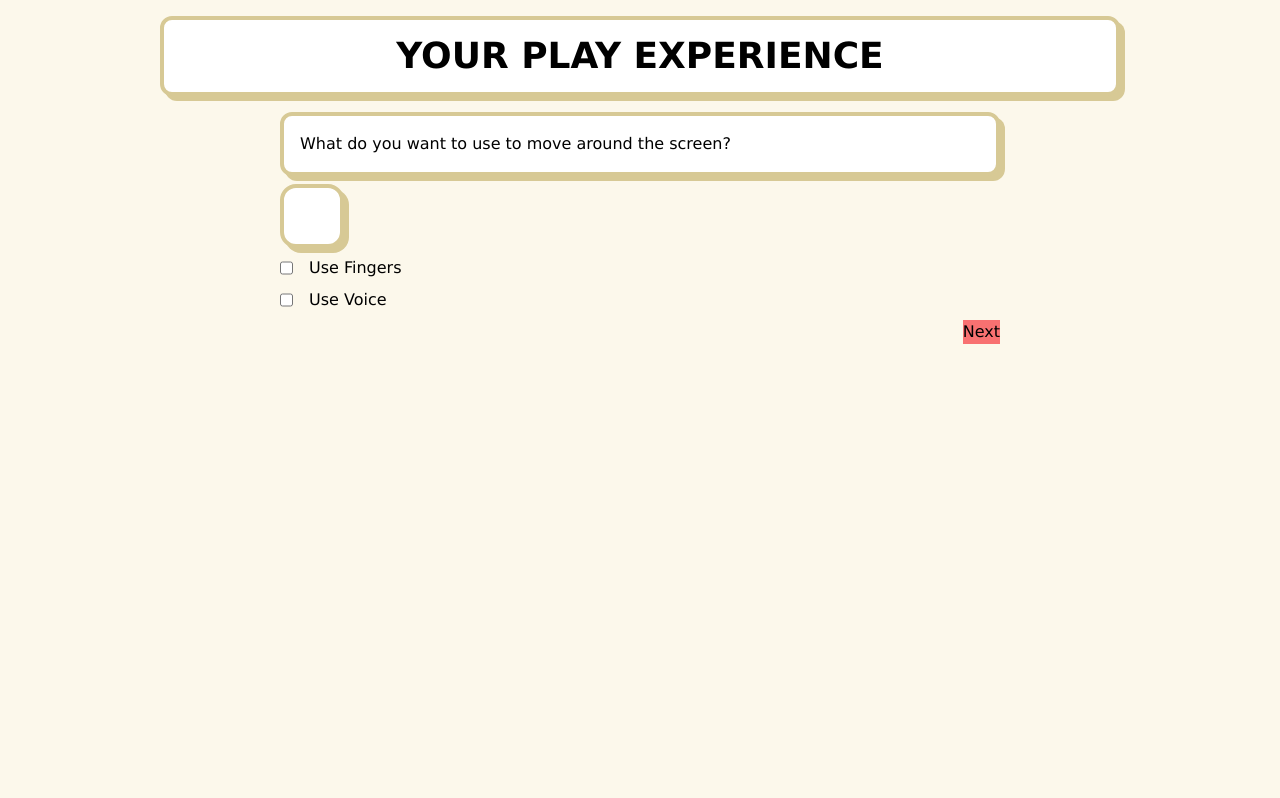
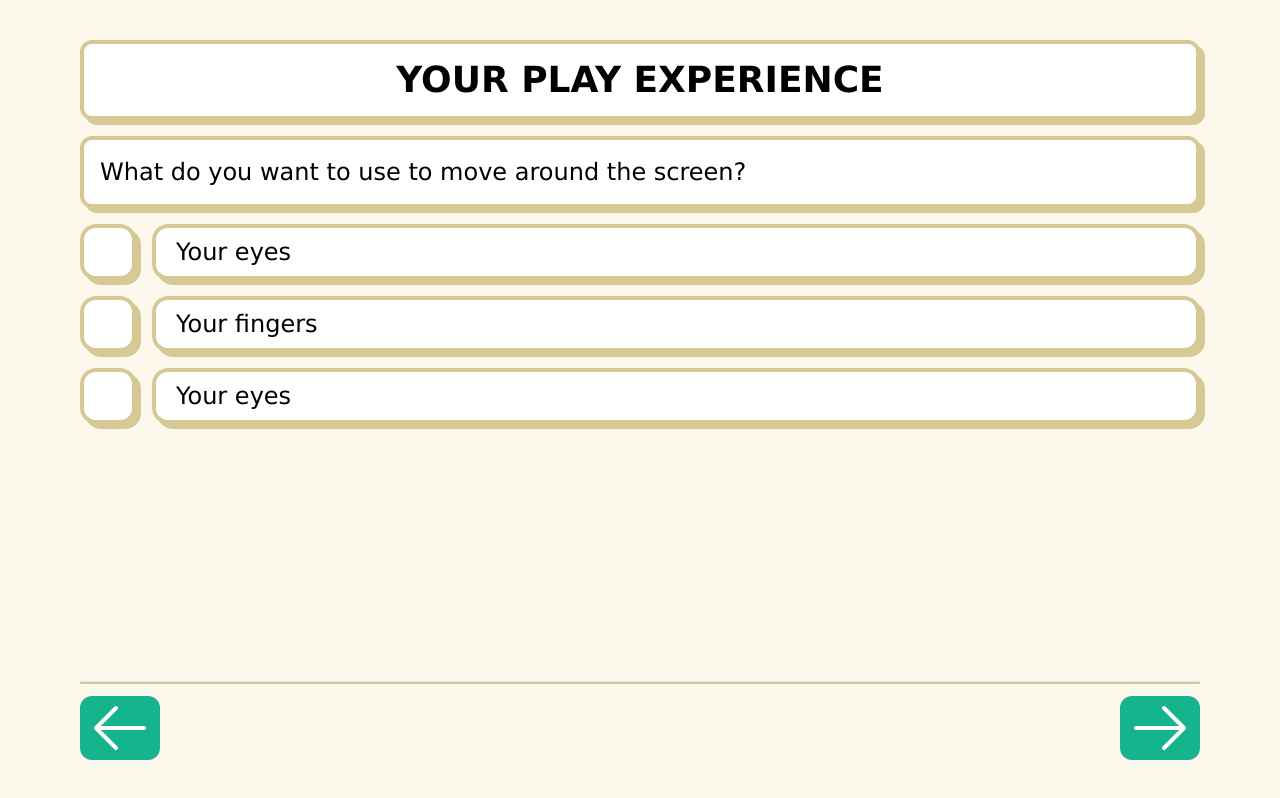
Before and after one commit to nkdem/ms-group-5-hackathon, a React (Vite) app in the folder frontend/: page / in a window 1280 px wide. Both pictures are taken after a click on the button "NAME TBD". Built offline with nearby package versions, Linux system fonts and the light colour scheme.

Commit message:
Refine ui for settings

```diff
--- a/frontend/src/App.tsx
+++ b/frontend/src/App.tsx
@@ -48,5 +48,5 @@ function AppContent() {
         return <p>Null!!!</p>;
     }
   }, [currentPage]);
-  return <div className="pt-4">{component}</div>;
+  return <>{component}</>;
 }
--- /dev/null
+++ b/frontend/src/Button.tsx
@@ -0,0 +1,5 @@
+import { twMerge } from "tailwind-merge";
+
+export default function Button({ children, onClick, className }: { children: React.ReactNode, onClick: () => void, className?: string }) {
+  return <button onClick={onClick} className={twMerge("bg-secondary-500 rounded-xl", className)}>{children}</button>;
+}
--- a/frontend/src/Page.tsx
+++ b/frontend/src/Page.tsx
@@ -1,5 +1,5 @@
 import { motion } from "framer-motion";
-import { useEffect, useRef, useState } from "react";
+import { useRef } from "react";
 import { useBook } from "./context/BookContext";
 
 export default function Page({
@@ -57,6 +57,7 @@ export default function Page({
             translateX: "-100%",
             rotateY: 0,
             transformOrigin: "right",
+            backfaceVisibility: "hidden",
           },
         }}
       >
@@ -79,6 +80,7 @@ export default function Page({
             transformPerspective: "1800px",
             rotateY: 0,
             transformOrigin: "left",
+            backfaceVisibility: "hidden",
           },
           flipped: {
             transformPerspective: "1800px",
--- /dev/null
+++ b/frontend/src/SettingsLayout.1.tsx
@@ -0,0 +1,27 @@
+import { ArrowLeftIcon } from "@heroicons/react/24/solid";
+import Button from "./Button";
+import ShadowDiv from "./components/ShadowDiv";
+
+
+export default function SettingsLayout() {
+  return (
+    <div className="mx-auto flex w-3/4 flex-col gap-y-4">
+      <ShadowDiv className="bg-white px-4 py-4 text-center">
+        <h1 className="">Your Play Experience</h1>
+      </ShadowDiv>
+
+      <hr className="h-[3px] rounded-full bg-[#d7c995]" />
+
+      <div className="flex justify-between">
+        <Button className="h-fit w-fit" onClick={previousPage}>
+          <ArrowLeftIcon className="h-16 w-20 text-white" />
+        </Button>
+        <Button className="h-fit w-fit" onClick={nextPage}>
+          <ArrowRightIcon className="h-16 w-20 text-white" />
+        </Button>
+      </div>
+    </div>);
+  div >
+    ;
+  ;
+}
--- /dev/null
+++ b/frontend/src/SettingsLayout.tsx
@@ -0,0 +1,35 @@
+import { ArrowLeftIcon, ArrowRightIcon } from "@heroicons/react/24/solid";
+import Button from "./Button";
+import ShadowDiv from "./components/ShadowDiv";
+import { usePageContext } from "./context/PageContext";
+
+export default function SettingsLayout({
+  title,
+  children,
+}: {
+  title: string;
+  children: React.ReactNode;
+}) {
+  const { nextPage, previousPage } = usePageContext();
+  return (
+    <div className="mx-auto flex h-full w-full flex-col gap-4 py-10 px-20">
+      <ShadowDiv className="bg-white px-4 py-4 text-center">
+        <h1>{title}</h1>
+      </ShadowDiv>
+
+      {children}
+
+      <div className="mt-auto">
+        <hr className="my-3 h-[3px] rounded-full bg-[#d7c995]" />
+        <div className="mt-auto flex items-end justify-between">
+          <Button className="h-fit w-fit" onClick={previousPage}>
+            <ArrowLeftIcon className="h-16 w-20 text-white" />
+          </Button>
+          <Button className="h-fit w-fit" onClick={nextPage}>
+            <ArrowRightIcon className="h-16 w-20 text-white" />
+          </Button>
+        </div>
+      </div>
+    </div>
+  );
+}
--- a/frontend/src/components/Checkbox.tsx
+++ b/frontend/src/components/Checkbox.tsx
@@ -12,7 +12,7 @@ export default function Checkbox({ checked, onChange }: Props) {
     <button onClick={onChange}>
       <ShadowDiv
         className={twMerge(
-          "h-16 w-16 rounded-2xl transition-all",
+          "h-14 w-14 rounded-2xl transition-all",
           checked ? "bg-secondary-600" : "bg-white",
         )}
       >
--- a/frontend/src/context/PageContext.tsx
+++ b/frontend/src/context/PageContext.tsx
@@ -2,21 +2,27 @@ import React, { useState } from "react";
 import { createContext, useContext } from "react";
 import Animal from "../models/Animal";
 
-type Page =
-  | "home"
-  | "characterSelection"
-  | "animalModifier"
-  | "storySelector"
-  | "book"
-  | "playExperience"
-  | "soundExperience"
-  | "visualExperience"
-  | "confirmSettings";
+const pages = [
+  "home",
+  "playExperience",
+  "soundExperience",
+  "visualExperience",
+  "confirmSettings",
+  "characterSelection",
+  "animalModifier",
+  "storySelector",
+  "book",
+] as const;
+
+type Page = (typeof pages)[number];
+
 type PageContextProps = {
   currentPage: Page;
   setCurrentPage: React.Dispatch<React.SetStateAction<Page>>;
   animal: Animal | null;
   setAnimal: React.Dispatch<React.SetStateAction<Animal | null>>;
+  nextPage: () => void;
+  previousPage: () => void;
 };
 
 const PageContext = createContext<PageContextProps | undefined>(undefined);
@@ -34,9 +40,20 @@ export const PageContextProvider: React.FC<{ children: React.ReactNode }> = ({
 }) => {
   const [currentPage, setCurrentPage] = useState<Page>("home");
   const [animal, setAnimal] = useState<Animal | null>(null);
+
+  const nextPage = () => {
+    const currentPageIndex = pages.indexOf(currentPage);
+    setCurrentPage(pages[Math.min(currentPageIndex + 1, pages.length - 1)]);
+  }
+
+  const previousPage = () => {
+    const currentPageIndex = pages.indexOf(currentPage);
+    setCurrentPage(pages[Math.max(currentPageIndex - 1, 0)]);
+  }
+
   return (
     <PageContext.Provider
-      value={{ currentPage, setCurrentPage, animal, setAnimal }}
+      value={{ currentPage, setCurrentPage, animal, setAnimal, nextPage, previousPage }}
     >
       {children}
     </PageContext.Provider>
--- a/frontend/src/pages/Book.tsx
+++ b/frontend/src/pages/Book.tsx
@@ -5,8 +5,8 @@ export default function Book() {
   return (
     <BookContextProvider>
       <div className="mx-4 my-16 flex w-full items-center justify-center">
-        <div className="relative aspect-[1/0.7] h-[60vh] bg-red-50 shadow-2xl shadow-primary-300">
-          <div className="absolute aspect-[1/1.4] h-full bg-neutral-300"></div>
+        <div className="relative aspect-[1/0.7] h-[60vh] shadow-primary-300">
+          <div className="absolute aspect-[1/1.4] h-full border"></div>
 
           <Page pageNumber={4} className={`bg-red-300`} />
           <Page pageNumber={3} className={`bg-red-300`} />
--- a/frontend/src/pages/PlayExperience.tsx
+++ b/frontend/src/pages/PlayExperience.tsx
@@ -1,27 +1,20 @@
 import { useAccessibilityContext } from "../context/AccessibilityContext";
-import { usePageContext } from "../context/PageContext";
 import ShadowDiv from "../components/ShadowDiv";
 import Checkbox from "../components/Checkbox";
+import SettingsLayout from "../SettingsLayout";
 
 export default function PlayExperience() {
   const {
     settings: { useEyes, useFingers, useVoice },
     setSettings,
   } = useAccessibilityContext();
-
-  const { setCurrentPage } = usePageContext();
   return (
-    <div className="mx-auto flex w-3/4 flex-col gap-y-4">
-      <ShadowDiv className="bg-white px-4 py-4 text-center">
-        <h1 className="">Your Play Experience</h1>
-      </ShadowDiv>
-
-      <div className="mx-auto flex w-3/4 flex-col gap-y-2">
-        <ShadowDiv className="bg-white px-4 py-4">
+    <SettingsLayout title="your play experience">
+      <ShadowDiv className="bg-white px-4 py-4 text-2xl">
         What do you want to use to move around the screen?
       </ShadowDiv>
 
-        <div className="flex gap-x-4">
+      <div className="flex h-14 items-center gap-x-4">
         <Checkbox
           onChange={() =>
             setSettings((prev) => {
@@ -30,56 +23,38 @@ export default function PlayExperience() {
           }
           checked={useEyes}
         />
-          {/* <input
-            name="useEyes"
-            type="checkbox"
-            checked={useEyes}
-            onChange={() => {
-              setUseEyes((prev) => !prev);
-            }}
-          />
-          <label htmlFor="useEyes">Use Eyes</label> */}
+        <ShadowDiv className="flex h-full flex-grow items-center rounded-2xl pl-5 text-2xl font-thin">
+          Your eyes
+        </ShadowDiv>
       </div>
 
-        <div className="flex gap-x-4">
-          <input
-            name="useFingers"
-            type="checkbox"
-            checked={useFingers}
+      <div className="flex h-14 items-center gap-x-4">
+        <Checkbox
           onChange={() =>
             setSettings((prev) => {
               return { ...prev, useFingers: !prev.useFingers };
             })
           }
+          checked={useFingers}
         />
-          <label htmlFor="useFingers">Use Fingers</label>
+        <ShadowDiv className="flex h-full flex-grow items-center rounded-2xl pl-5 text-2xl font-thin">
+          Your fingers
+        </ShadowDiv>
       </div>
 
-        <div className="flex gap-x-4">
-          <input
-            name="useVoice"
-            type="checkbox"
-            checked={useVoice}
+      <div className="flex h-14 items-center gap-x-4">
+        <Checkbox
           onChange={() =>
             setSettings((prev) => {
               return { ...prev, useVoice: !prev.useVoice };
             })
           }
+          checked={useVoice}
         />
-          <label htmlFor="useVoice">Use Voice</label>
+        <ShadowDiv className="flex h-full flex-grow items-center rounded-2xl pl-5 text-2xl font-thin">
+          Your eyes
+        </ShadowDiv>
       </div>
-
-        <div className="flex justify-end">
-          <button
-            className="bg-red-400"
-            onClick={() => {
-              setCurrentPage("soundExperience");
-            }}
-          >
-            Next
-          </button>
-        </div>
-      </div>
-    </div>
+    </SettingsLayout>
   );
 }
--- a/frontend/src/pages/SoundExperience.tsx
+++ b/frontend/src/pages/SoundExperience.tsx
@@ -1,58 +1,47 @@
+import SettingsLayout from "../SettingsLayout";
+import Checkbox from "../components/Checkbox";
 import ShadowDiv from "../components/ShadowDiv";
 import { useAccessibilityContext } from "../context/AccessibilityContext";
-import { usePageContext } from "../context/PageContext";
 
 export default function SoundExperience() {
   const {
-    useEyes,
-    setUseEyes,
-    useFingers,
-    setUseFingers,
-    useVoice,
-    setUseVoice,
+    settings: { soundAdjustment, isHearingImpaired },
+    setSettings,
   } = useAccessibilityContext();
 
-  const { setCurrentPage } = usePageContext();
   return (
-    <div className="mx-auto flex w-3/4 flex-col gap-y-4">
-      <ShadowDiv className="bg-white px-4 py-4 text-center">
-        <h1 className="text-2xl">Your Sound Experience</h1>
+    <SettingsLayout title="your sound experience">
+      <div className="flex h-14 items-center gap-x-4">
+        <Checkbox
+          checked={isHearingImpaired}
+          onChange={() => {
+            setSettings((prev) => {
+              return {
+                ...prev,
+                isHearingImpaired: !prev.isHearingImpaired,
+              };
+            });
+          }}
+        />
+        <ShadowDiv className="flex h-full flex-grow items-center rounded-2xl pl-5 text-2xl font-thin">
+          Are you hearing impaired?
         </ShadowDiv>
-
-      <div className="mx-auto flex w-3/4 flex-col gap-y-2">
-        <div className="flex gap-x-4">
-          <ShadowDiv>X</ShadowDiv>
-          <ShadowDiv>Y</ShadowDiv>
-
-          <ShadowDiv>Are you hearing impaired?</ShadowDiv>
       </div>
 
-        <ShadowDiv>
-          <p>
-            Adjust the sound between your left and right ears by sliding the
-            green circle
-          </p>
+      <ShadowDiv className="text-2xl font-thin">
+        <label htmlFor="audio-slider">
+          Adjust the sound between your left and right ears by sliding the green
+          circle
+        </label>
         <input
           type="range"
           min="0"
           max="100"
-            value="50"
+          placeholder="50"
           className="slider"
-            id="myRange"
-          ></input>
+          id="audio-slider"
+        />
       </ShadowDiv>
-
-        <div className="flex justify-end">
-          <button
-            className="bg-red-400"
-            onClick={() => {
-              setCurrentPage("visualExperience");
-            }}
-          >
-            Next
-          </button>
-        </div>
-      </div>
-    </div>
+    </SettingsLayout>
   );
 }
--- a/frontend/src/pages/VisualExperience.tsx
+++ b/frontend/src/pages/VisualExperience.tsx
@@ -1,61 +1,68 @@
+import SettingsLayout from "../SettingsLayout";
+import Checkbox from "../components/Checkbox";
 import ShadowDiv from "../components/ShadowDiv";
-import { useAccessibilityContext } from "../context/AccessibilityContext";
-import { usePageContext } from "../context/PageContext";
+import {
+  ColorBlindness,
+  colorBlindnessTypes,
+  useAccessibilityContext,
+} from "../context/AccessibilityContext";
 
 export default function VisualExperience() {
   const {
-    useEyes,
-    setUseEyes,
-    useFingers,
-    setUseFingers,
-    useVoice,
-    setUseVoice,
+    settings: { useDarkMode, useMagnifier },
+    setSettings,
   } = useAccessibilityContext();
 
-  const { setCurrentPage } = usePageContext();
   return (
-    <div className="mx-auto flex w-3/4 flex-col gap-y-4">
-      <ShadowDiv className="bg-white px-4 py-4 text-center">
-        <h1 className="text-2xl">Your Visual Experience</h1>
-      </ShadowDiv>
-
-      <div className="mx-auto flex w-3/4 flex-col gap-y-2">
-        <div className="flex gap-x-4">
-          <ShadowDiv>X</ShadowDiv>
-
-          <ShadowDiv>
+    <SettingsLayout title="your visual experience">
+      <div className="flex h-14 items-center gap-x-4">
+        <Checkbox
+          onChange={() =>
+            setSettings((prev) => {
+              return { ...prev, useDarkMode: !prev.useDarkMode };
+            })
+          }
+          checked={useDarkMode}
+        />
+        <ShadowDiv className="flex h-full flex-grow items-center rounded-2xl pl-5 text-2xl font-thin">
           Do you want the colors of the screen to be darker in dark mode?
         </ShadowDiv>
       </div>
-        <div className="flex gap-x-4">
-          <ShadowDiv>X</ShadowDiv>
 
-          <ShadowDiv>
+      <div className="flex h-14 items-center gap-x-4">
+        <Checkbox
+          onChange={() =>
+            setSettings((prev) => {
+              return { ...prev, useMagnifier: !prev.useMagnifier };
+            })
+          }
+          checked={useMagnifier}
+        />
+        <ShadowDiv className="flex h-full flex-grow items-center rounded-2xl pl-5 text-2xl font-thin">
           Do you want to use a magnifying glass by holding down your finger?
         </ShadowDiv>
       </div>
 
-        <div className="flex gap-x-4">
-          <ShadowDiv>X</ShadowDiv>
-
-          <ShadowDiv>Would you like a screen reader?</ShadowDiv>
-        </div>
-
-        <div className="flex gap-x-4">
-          <ShadowDiv>Do you have a hard time seeing color? Is it:</ShadowDiv>
-        </div>
-
-        <div className="flex justify-end">
-          <button
-            className="bg-red-400"
-            onClick={() => {
-              setCurrentPage("confirmSettings");
+      <ShadowDiv className="flex gap-x-4 text-2xl font-thin h-14 items-center">
+        <label htmlFor="color-blindness">
+          Do you have a hard time seeing color? Is it:
+        </label>
+        <select
+          id="color-blindness"
+          onChange={(e) => {
+            setSettings((prev) => {
+              return {
+                ...prev,
+                colorBlindness: e.target.value as ColorBlindness,
+              };
+            });
           }}
         >
-            Next
-          </button>
-        </div>
-      </div>
-    </div>
+          {colorBlindnessTypes.map((type) => (
+            <option value={type}>{type}</option>
+          ))}
+        </select>
+      </ShadowDiv>
+    </SettingsLayout>
   );
 }
```
Also changed, not shown: frontend/src/context/AccessibilityContext.tsx (+11 -8 lines). Lines whose indentation alone changed are shown as unchanged.
